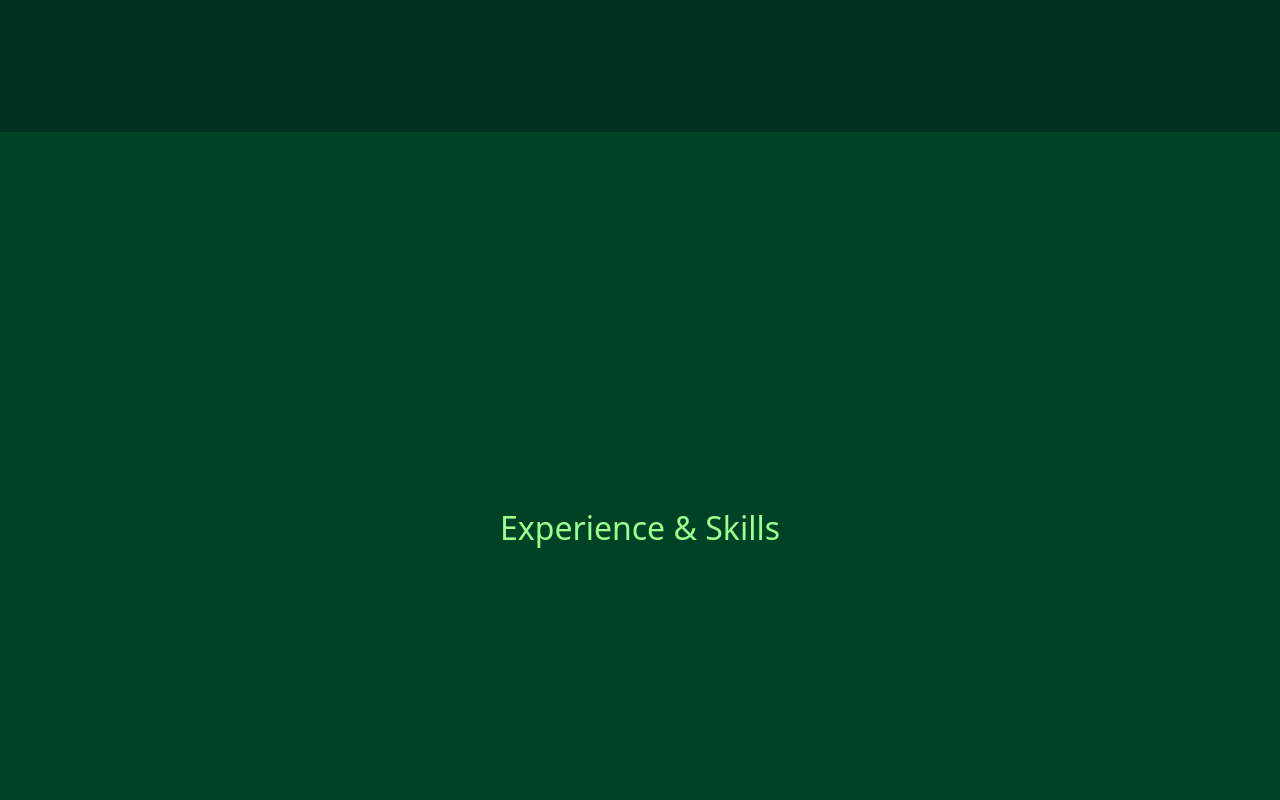
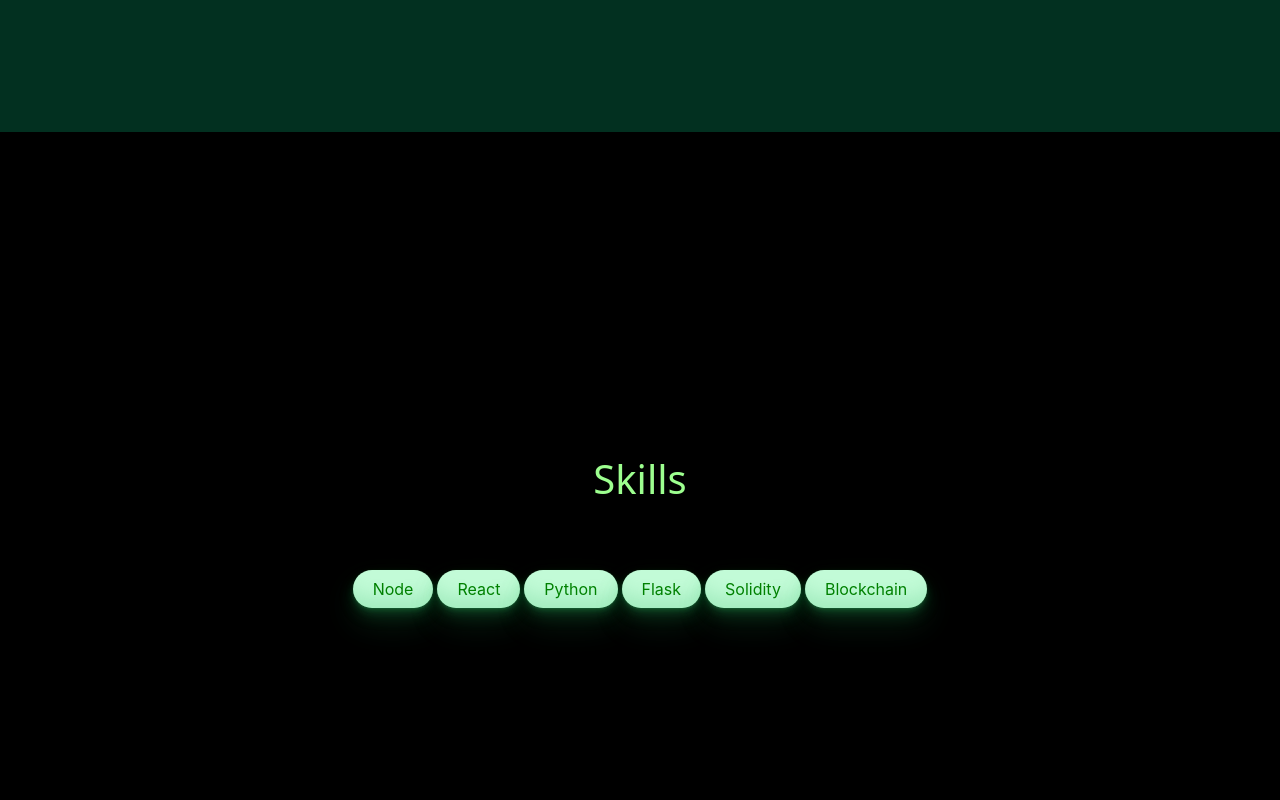
Before and after one commit to thomas21-jquerry/portfolio, a React (Create React App) app: page / in a window 1280 px wide. Shown: the part 1500-2300 px from the top of the page. Built offline with nearby package versions, Linux system fonts and the light colour scheme.

Commit message:
skill done

```diff
--- a/src/App.css
+++ b/src/App.css
@@ -153,15 +153,89 @@ canvas {
 }
 
 /************************************Experience *********************************/
-.Experience {
+.Skill {
+  position: relative;
+  background-color:var(--primary-black);
+  display: flex;
+  align-items: center;
+  justify-content: center;
   height: 100vh;
-  background-color: #004225;
-  height: 100vh;
+}
+
+
+
+.SkillContainer{
+  margin: auto;
   display: flex;
+  flex-direction: column;
   justify-content: center;
   align-items: center;
+  text-align: center;
+  color: var(--greenish-white);
+
+
 }
 
+.button-33 {
+  background-color: #c2fbd7;
+  border-radius: 100px;
+  box-shadow: rgba(44, 187, 99, .2) 0 -25px 18px -14px inset,rgba(44, 187, 99, .15) 0 1px 2px,rgba(44, 187, 99, .15) 0 2px 4px,rgba(44, 187, 99, .15) 0 4px 8px,rgba(44, 187, 99, .15) 0 8px 16px,rgba(44, 187, 99, .15) 0 16px 32px;
+  color: green;
+  cursor: pointer;
+  display: inline-block;
+  font-family: CerebriSans-Regular,-apple-system,system-ui,Roboto,sans-serif;
+  padding: 7px 20px;
+  margin: 2px;
+  text-align: center;
+  text-decoration: none;
+  transition: all 250ms;
+  border: 0;
+  font-size: 16px;
+  user-select: none;
+  -webkit-user-select: none;
+  touch-action: manipulation;
+}
+
+.button-33:hover {
+  box-shadow: rgba(44,187,99,.35) 0 -25px 18px -14px inset,rgba(44,187,99,.25) 0 1px 2px,rgba(44,187,99,.25) 0 2px 4px,rgba(44,187,99,.25) 0 4px 8px,rgba(44,187,99,.25) 0 8px 16px,rgba(44,187,99,.25) 0 16px 32px;
+  transform: scale(1.05) rotate(-1deg);
+}
+
+
+.ring-container {
+  position: relative;
+}
+
+.circle {
+  width: 15px;
+  height: 15px;
+  background-color: #62bd19;
+  border-radius: 50%;
+  position: absolute;
+  top: 23px;
+  left: 23px;
+}
+
+.ringring {
+  border: 3px solid #62bd19;
+  -webkit-border-radius: 30px;
+  height: 25px;
+  width: 25px;
+  position: absolute;
+  left: 15px;
+  top: 15px;
+  transition-duration: 200ms;
+  transition-timing-function: ease-out;
+  animation: ringAnim .5s infinite alternate;
+}
+@keyframes ringAnim {
+  from {
+    transform: scale(1.5);
+  }
+  to {
+    transform: scale(1);
+  }
+}
 
 /*********************************** Portfolio *************************************/
 .Portfolio {
--- a/src/Component/experience.js
+++ b/src/Component/experience.js
@@ -1,15 +1,37 @@
-import React from 'react';
+import React , {Component} from 'react';
 
-export const Experience = () => {
 
-    return (
-        <div className='Experience' id='#Experience'>
-            <div className='ExpereinceContainer'>
-                <h2>Experience & Skills</h2>
+export default class Experience extends Component{
+    constructor(){
+        super();
+    }
 
+
+
+    render() {
+        return (
+            <div className='Skill' id='#Experience'>
+
+            <div className='SkillContainer'>
+                <h1>Skills</h1>
+                <br />
+                <hr />
+                <div>
+                    < button class="button-33" role="button">Node</button>
+                    < button class="button-33" role="button">React</button>
+                    < button class="button-33" role="button">Python</button>
+                    < button class="button-33" role="button">Flask</button>
+                    < button class="button-33" role="button">Solidity</button>
+                    < button class="button-33" role="button">Blockchain</button>
+                </div>
+                {/* <div id='ExperienceText'>
+                    <Ring />
+                    <h4>hellow</h4>
+                </div> */}
             </div>
 
         </div>
-    )
+        );
+
+    }
 }
-export default Experience;
```
